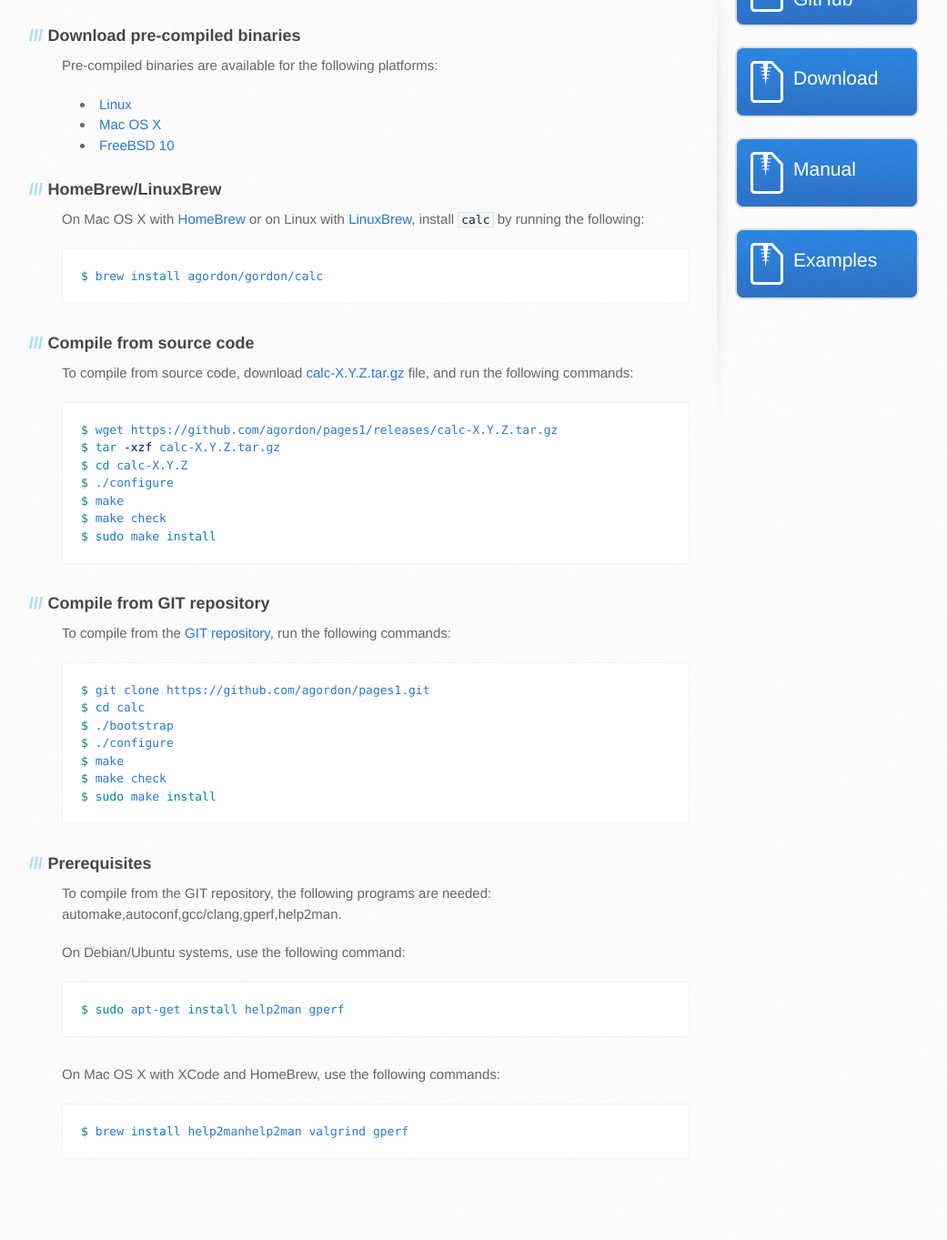
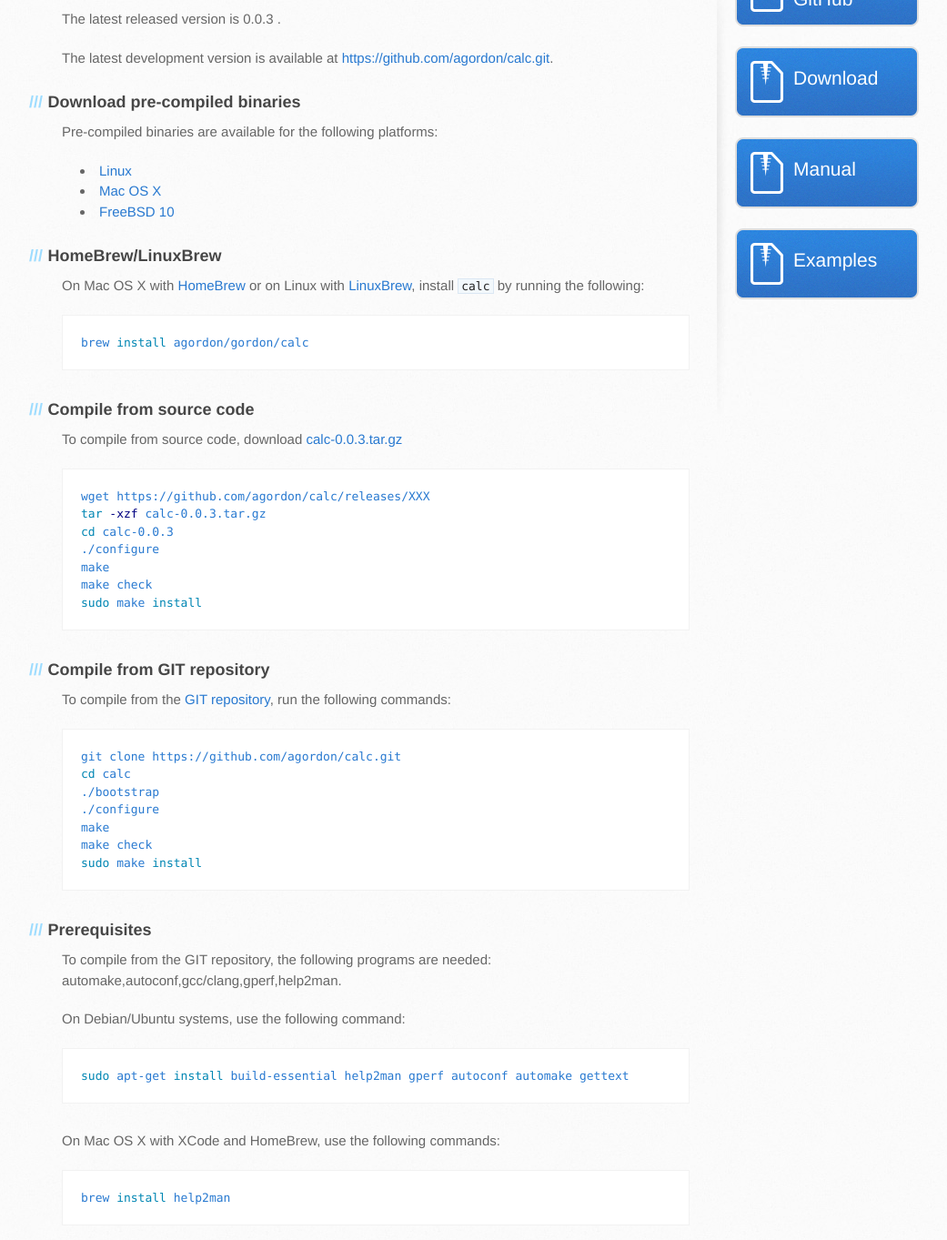
Before and after one commit to agordon/pages1, a Jekyll site: the page built from download.md, in a window 1280 px wide and 1400 px high, scrolled down 199 px. Shown: the top 1363 px of the window at 91% size, without its empty margins (102-1143 px from the left). Built offline with Jekyll 4.4.1, drawn with Linux system fonts in a browser that asks for light colours; Markdown is read by kramdown in place of the engine named in the settings; before the commit the page ends 1526 px from its top, so only the background shows below that.

Commit message:
Download: using site variables

````diff
--- a/_config.yml
+++ b/_config.yml
@@ -2,3 +2,11 @@ name: Pages1
 markdown: redcarpet
 pygments: true
 permalink: none
+calc_version: 0.0.3
+calc_releases: https://github.com/agordon/calc/releases/XXX
+calc_git_url: https://github.com/agordon/calc.git
+calc_src_tarball_filename: calc-0.0.3.tar.gz
+calc_src_tarball_url: https://github.com/agordon/calc/releases/XXX
+calc_bin_linux_url: https://github.com/agordon/calc/releases/XXX
+calc_bin_macosx_url: https://github.com/agordon/calc/releases/XXX
+calc_bin_freebsd_url: https://github.com/agordon/calc/releases/XXX
--- a/download.md
+++ b/download.md
@@ -5,62 +5,66 @@ title: pages1 - download
 
 ### Version
 
+The latest released version is {{ site.calc_version }} .
+
+The latest development version is available at <{{site.calc_git_url}}>.
+
 ### Download pre-compiled binaries
 
 Pre-compiled binaries are available for the following platforms:
 
-* [Linux](https://github.com/agordon/pages1/releases/XXX)
-* [Mac OS X](https://igthub.com/agordon/pages1/releases/XXX)
-* [FreeBSD 10](https://github.com/agordon/pages1/releases/XXX)
+* [Linux]({{site.calc_bin_linux_url}})
+* [Mac OS X]({{site.calc_bin_macosx_url}})
+* [FreeBSD 10]({{site.calc_bin_freebsd_url}})
 
 ### HomeBrew/LinuxBrew
 
 On Mac OS X with [HomeBrew](http://brew.sh/) or on Linux with [LinuxBrew](https://github.com/Homebrew/linuxbrew/), install `calc` by running the following:
 
 ```sh
-$ brew install agordon/gordon/calc
+brew install agordon/gordon/calc
 ```
 
 ### Compile from source code
 
-To compile from source code, download [calc-X.Y.Z.tar.gz](https://github.com/agordon/pages1/releases/XXX) file, and run the following commands:
+To compile from source code, download [{{site.calc_src_tarball_filename}}]({{site.calc_src_tarball_url}})
 
 ```sh
-$ wget https://github.com/agordon/pages1/releases/calc-X.Y.Z.tar.gz
-$ tar -xzf calc-X.Y.Z.tar.gz
-$ cd calc-X.Y.Z
-$ ./configure
-$ make
-$ make check
-$ sudo make install
+wget {{site.calc_src_tarball_url}}
+tar -xzf {{site.calc_src_tarball_filename}}
+cd calc-{{site.calc_version}}
+./configure
+make
+make check
+sudo make install
 ```
 
 ### Compile from GIT repository
 
-To compile from the [GIT repository](https://github.com/agordon/pages1), run the following commands:
+To compile from the [GIT repository]({{site.calc_git_url}}), run the following commands:
 
 ```sh
-$ git clone https://github.com/agordon/pages1.git
-$ cd calc
-$ ./bootstrap
-$ ./configure
-$ make
-$ make check
-$ sudo make install
+git clone {{site.calc_git_url}}
+cd calc
+./bootstrap
+./configure
+make
+make check
+sudo make install
 ```
 
 ### Prerequisites
 
 To compile from the GIT repository, the following programs are needed: automake,autoconf,gcc/clang,gperf,help2man.
 
-On Debian/Ubuntu systems, use the following command:
+On **Debian/Ubuntu** systems, use the following command:
 
 ```sh
-$ sudo apt-get install help2man gperf
+sudo apt-get install build-essential help2man gperf autoconf automake gettext
 ```
 
-On Mac OS X with XCode and HomeBrew, use the following commands:
+On **Mac OS X** with XCode and HomeBrew, use the following commands:
 
 ```sh
-$ brew install help2manhelp2man valgrind gperf
+brew install help2man
 ```
````
